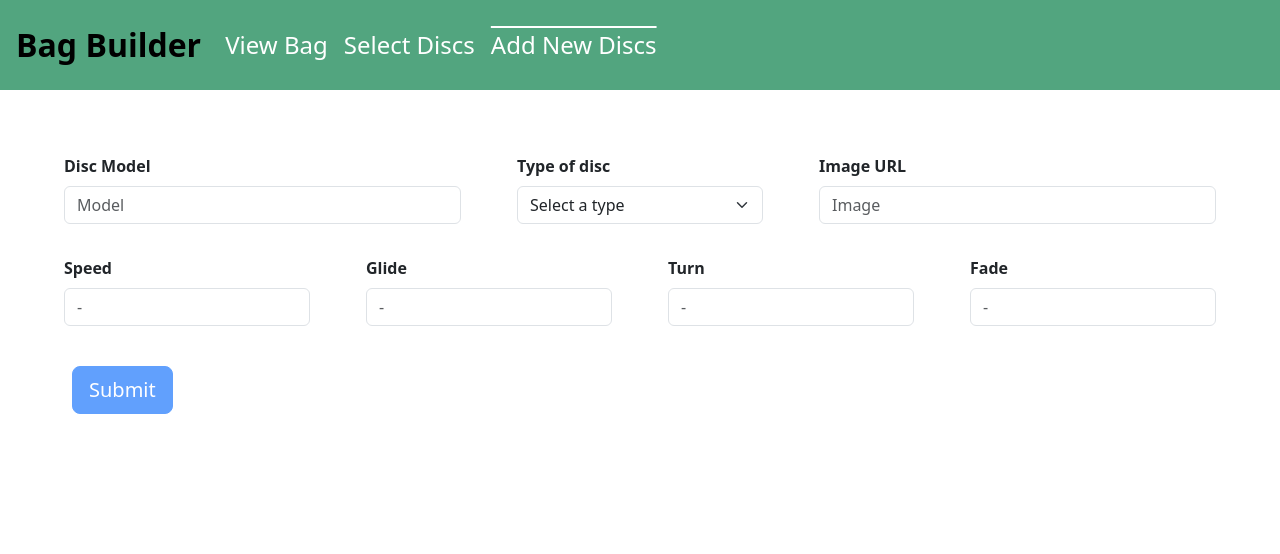
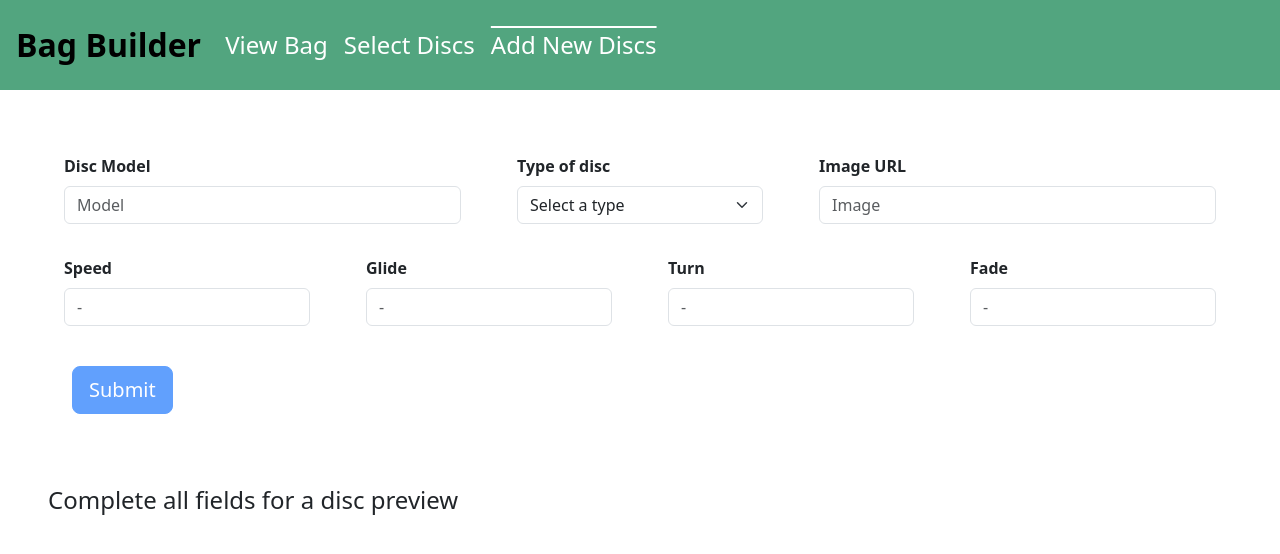
Before and after one commit to apatari/Bag-Builder, a React (Create React App) app: page /new in a window 1280 px wide. Shown: the top 554 px of the page. Built offline with nearby package versions, Linux system fonts and the light colour scheme; data requests are answered from the project's data file.

Commit message:
add disc preview

```diff
--- a/src/components/AddDisc.js
+++ b/src/components/AddDisc.js
@@ -1,5 +1,6 @@
 import React, { useState } from "react";
 import { Form, Container, Row, Col, Button, Toast } from "react-bootstrap";
+import DiscCard from "./DiscCard";
 
 function AddDisc({ onAddDisc }) {
 
@@ -106,6 +107,9 @@ function AddDisc({ onAddDisc }) {
             </Row>
             <Button type="submit" className="m-4" size="lg" disabled={invalidForm}>Submit</Button>
             </Form>
+            <div className="ms-5">
+                {invalidForm? <h4>Complete all fields for a disc preview</h4> : <DiscCard disc={formData} />}
+            </div>
 
         </div>
     )
```
